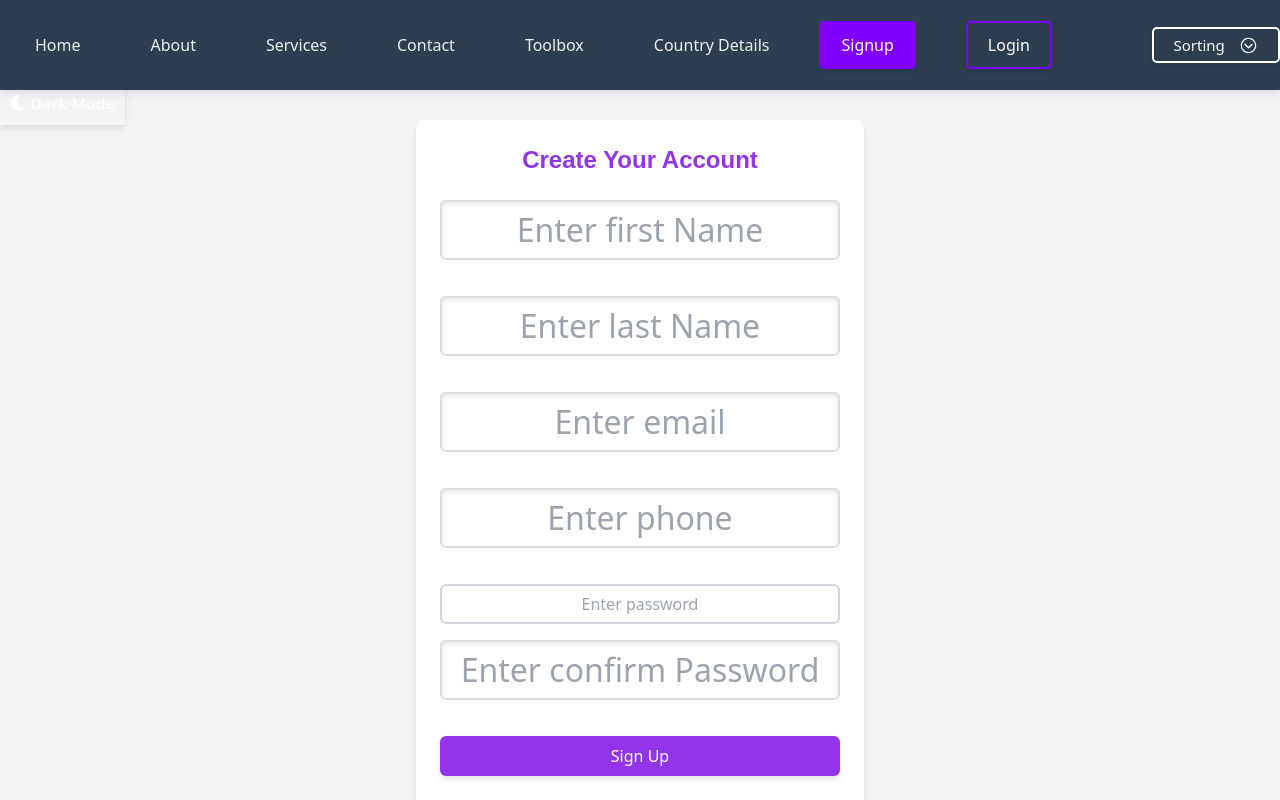
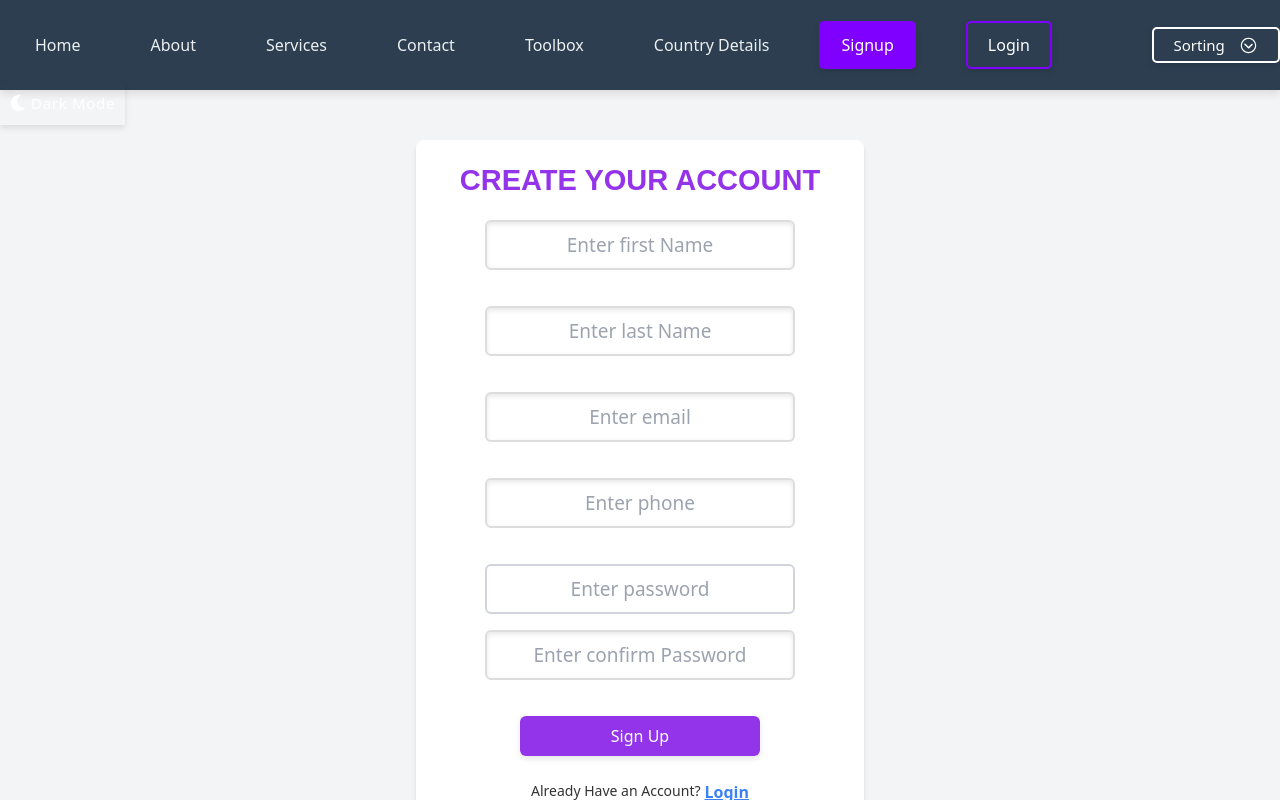
Before and after one commit to codenest20/react-fun-website, a React (Vite) app: page /todo in a window 1280 px wide. Both pictures are taken after a click on the button "Signup". Shown: the top 800 px of the page. Built offline with nearby package versions, Linux system fonts and the light colour scheme.

Commit message:
Issue in Signup page has solved and Css problem solved

```diff
--- a/src/Components/Authentication/Css/SignupPage.scss
+++ b/src/Components/Authentication/Css/SignupPage.scss
@@ -1,105 +1,31 @@
-* {
-  margin: 0;
-  padding: 0;
-  box-sizing: border-box;
-}
 
-:root {
-  --color: rgb(128, 0, 255);
-}
 
-body {
-  font-family: 'Arial', sans-serif;
-  background-color: #f5f5f5;
-}
+#signup-page{
+  > div
 
-.signupContainer {
-  display: flex;
-  justify-content: center;
-  align-items: center;
-  height: 100vh;
-  width: 100vw;
-  background-color: #f0f4f8;
-  padding: 30px 0;
-}
+  {
+    width: 100%;
+    h1{
+      font-size: 29px;
+      text-transform: uppercase;
+    }
 
-.signupForm {
-  background-color: white;
-  padding: 15px;
-  border-radius: 10px;
-  box-shadow: 0 4px 10px rgba(0, 0, 0, 0.1);
-  width: 25%;
-}
+    > form {
+      width: 100%;
+      display: flex;
+      flex-direction: column;
+      align-items: center;
 
-.signupForm > h1 {
-  text-align: center;
-  margin-bottom: 15px;
-  color: var(--color);
-  font-size: 22px;
-  font-weight: bold;
-}
+      .signup-input{
+      width: 100% !important ;
+      height: 50px !important ;
+      font-size: 19px !important;
+      text-align: center !important;
+      }
 
-.formGroup {
-  margin-bottom: 12px;
-}
-
-.formGroup > input {
-  width: 100%;
-  height: 40px;
-  padding: 6px;
-  border-radius: 5px;
-  border: 2px solid #ccc;
-  background-color: #fafafa;
-  font-size: 16px;
-  transition: border-color 0.3s ease;
-  text-align: center;
-}
-
-.formGroup input:focus {
-  border-color: var(--color);
-  outline: none;
-}
-
-.signupBtn {
-  width: 100%;
-  padding: 8px;
-  background-color: var(--color);
-  color: white;
-  border: none;
-  border-radius: 5px;
-  font-size: 14px;
-  cursor: pointer;
-  transition: background-color 0.3s ease;
-}
-
-.signupBtn:hover {
-  background-color: rgb(98, 38, 158);
-}
-
-.signupBtn:focus {
-  outline: none;
-}
-
-@media (max-width: 480px) {
-  .signupForm {
-    width: 90%;
-    padding: 10px;
-  }
-
-  .signupForm h1 {
-    font-size: 18px;
+      .button{
+        width: 60%;
+      }
+    }
   }
 }
-
-.accountAlready {
-  display: flex;
-  justify-content: center;
-  margin: 5px 0;
-}
-
-.login {
-  text-decoration: none;
-  margin-left: 5px;
-  font-weight: bold;
-  color: blue;
-}
--- a/src/Components/Authentication/SignupPage.jsx
+++ b/src/Components/Authentication/SignupPage.jsx
@@ -1,6 +1,7 @@
 import { useState } from "react";
 import { Link, useNavigate } from "react-router-dom";
 import { toast } from "react-toastify";
+import "./Css/SignupPage.scss";
 
 const keyName = "signupData";
 
@@ -58,7 +59,7 @@ const SignupPage = () => {
   };
 
   return (
-    <div className="flex justify-center items-center h-screen w-full bg-gray-100 p-8">
+    <div className="flex justify-center items-center h-screen w-full bg-gray-100 p-8" id="signup-page">
       <div className="bg-white p-4 rounded-lg shadow-md w-full max-w-md">
         <h1 className="text-center mb-4 text-purple-600 text-2xl font-bold">Create Your Account</h1>
         <form onSubmit={signupClick}>
@@ -72,13 +73,13 @@ const SignupPage = () => {
                 placeholder={`Enter ${key.replace(/([A-Z])/g, " $1")}`}
                 onChange={handleInput}
                 required
-                className="w-full h-10 px-3 border-2 border-gray-300 rounded focus:outline-none focus:border-purple-600 text-center"
+                className="w-full h-10 px-3 border-2 border-gray-300 rounded focus:outline-none focus:border-purple-600 text-center signup-input"
               />
             </div>
           ))}
           <button
             type="submit"
-            className="w-full py-2 bg-purple-600 text-white rounded hover:bg-purple-700 transition duration-300"
+            className="w-full py-2 bg-purple-600 text-white rounded hover:bg-purple-700 transition duration-300 button"
           >
             Sign Up
           </button>
--- a/src/Components/Website/Services.jsx
+++ b/src/Components/Website/Services.jsx
@@ -15,7 +15,7 @@ export default function Services() {
       <section className={styles.heroSection}>
         <h1>Our Comprehensive Services</h1>
         <p>
-          At [Your Company Name], we are dedicated to providing exceptional services tailored to your specific needs.
+          At CODENEST, we are dedicated to providing exceptional services tailored to your specific needs.
           Explore our offerings designed to elevate your experience and drive success.
         </p>
         <button className={styles.ctaButton} onClick={() => navigate("/about")}>
```
